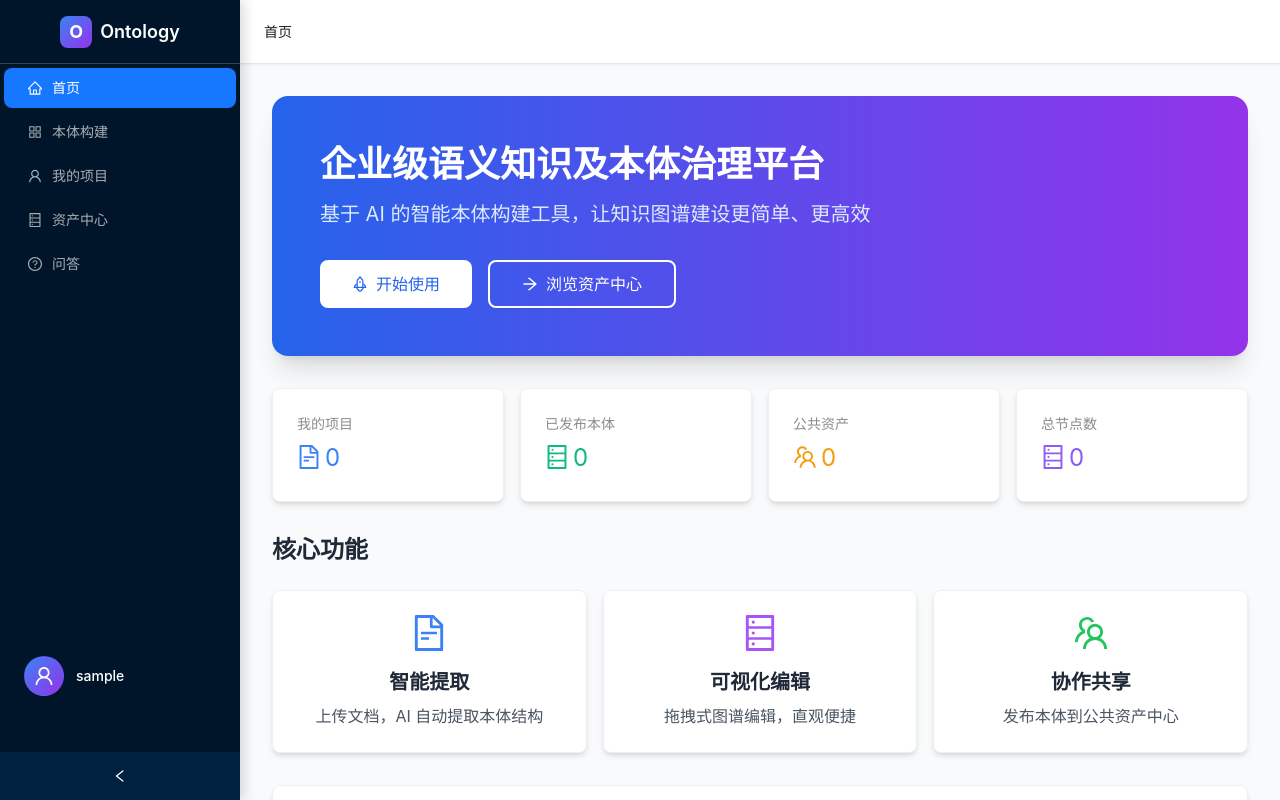
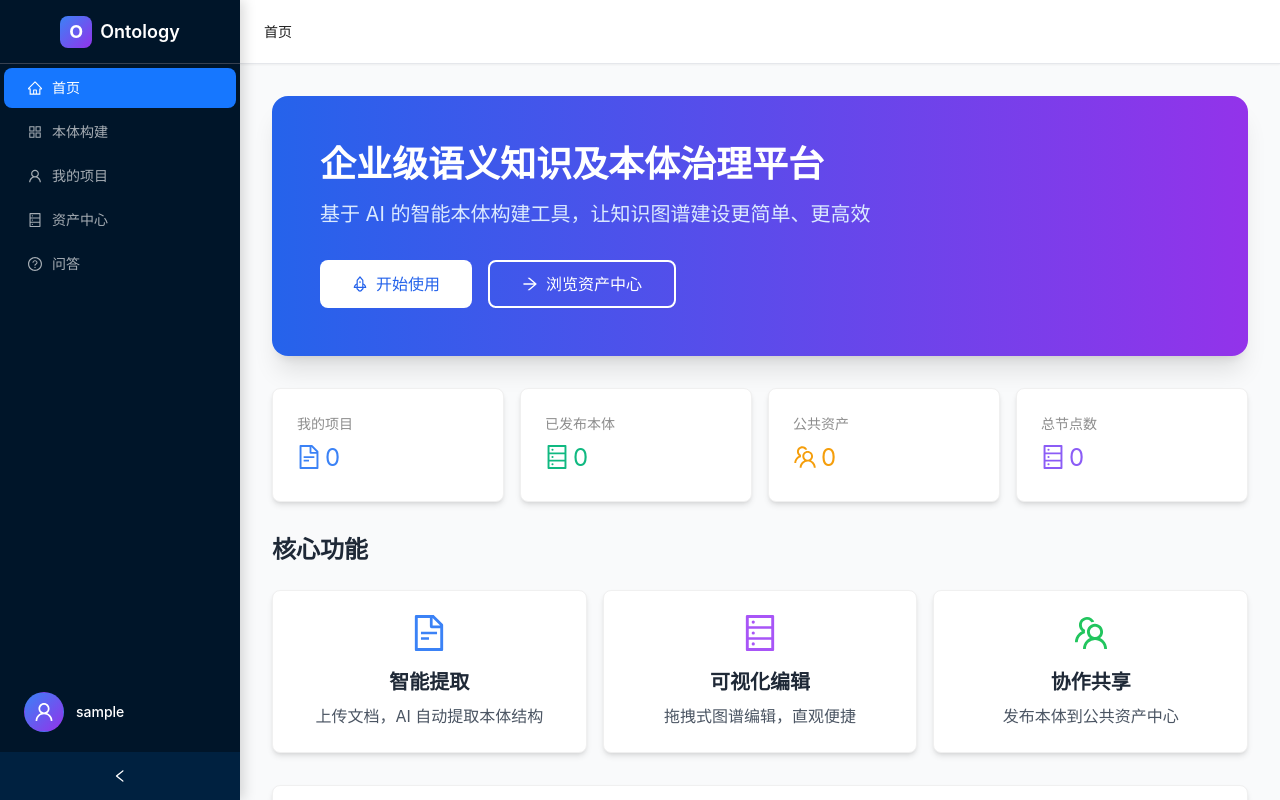
Before and after one commit to maolala233/OntologySystem, a React (Vite) app in the folder src/frontend/: page / in a window 1280 px wide. Built offline with nearby package versions, Linux system fonts and the light colour scheme; no server answers; sample sign-in values are in the browser's storage.

Commit message:
页面调整

```diff
--- a/src/frontend/src/components/Layout/AppLayout.tsx
+++ b/src/frontend/src/components/Layout/AppLayout.tsx
@@ -281,19 +281,19 @@ const AppLayout: React.FC = () => {
                     />
                 </div>
 
-                {/* 用户信息 - 强制贴合在底部收起按钮上方 */}
+                {/* 用户信息和设置菜单 - 贴合在底部 */}
                 <div
-                    className="px-4"
+                    className="px-4 pb-2"
                     style={{
                         marginTop: 'auto',
-                        paddingBottom: '48px', // 精确匹配 Ant Design Sider Trigger 的高度
                         zIndex: 10,
                         position: 'relative',
                         background: 'transparent'
                     }}
                 >
+                    {/* 用户信息区域 */}
                     <Dropdown menu={{ items: userMenuItems }} placement="topRight">
-                        <div className="flex items-center space-x-3 p-2 rounded-lg hover:bg-gray-700 cursor-pointer transition-colors">
+                        <div className="flex items-center space-x-3 p-2 rounded-lg hover:bg-gray-700 cursor-pointer transition-colors mb-1">
                             <Avatar
                                 size={collapsed ? 32 : 40}
                                 icon={<UserOutlined />}
```
